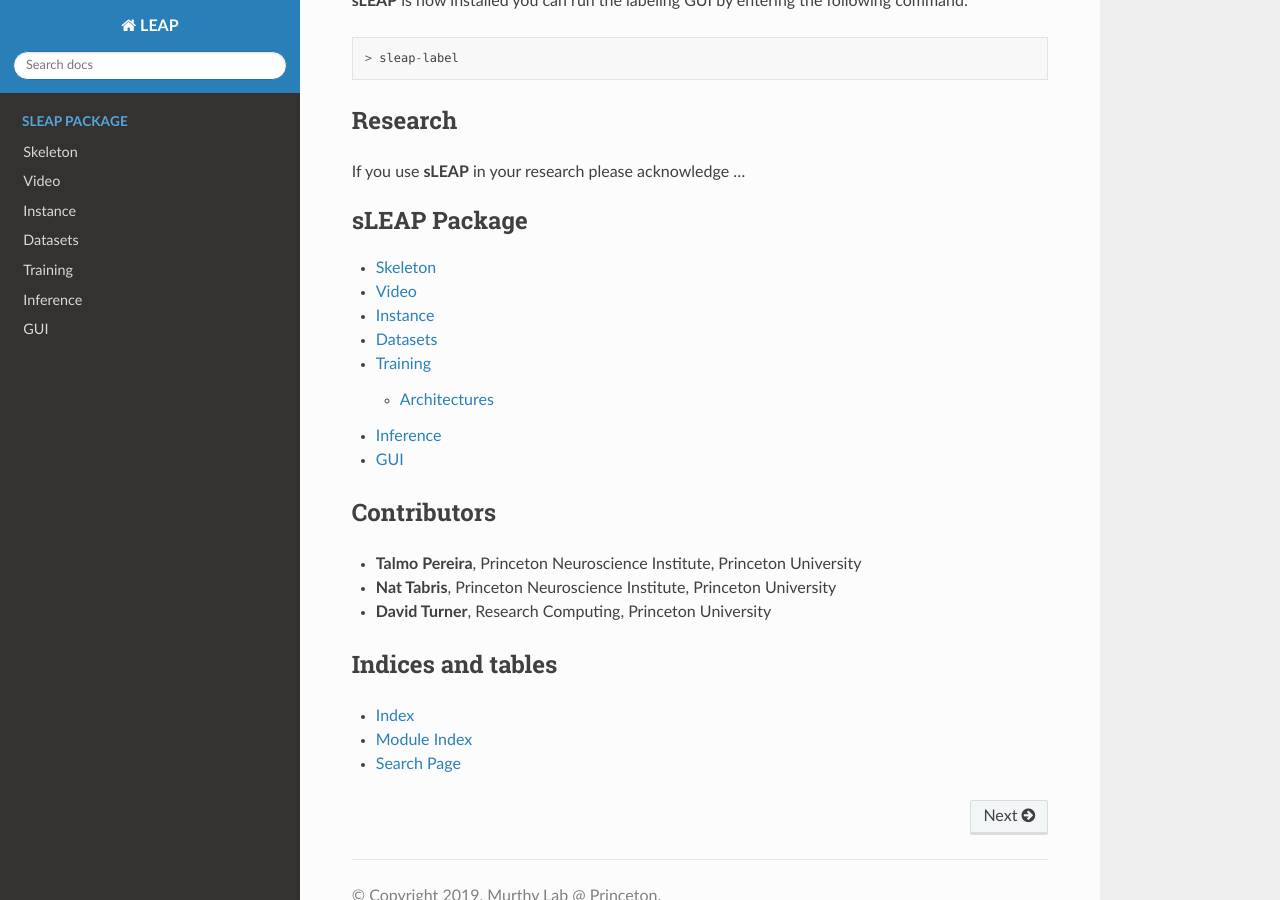
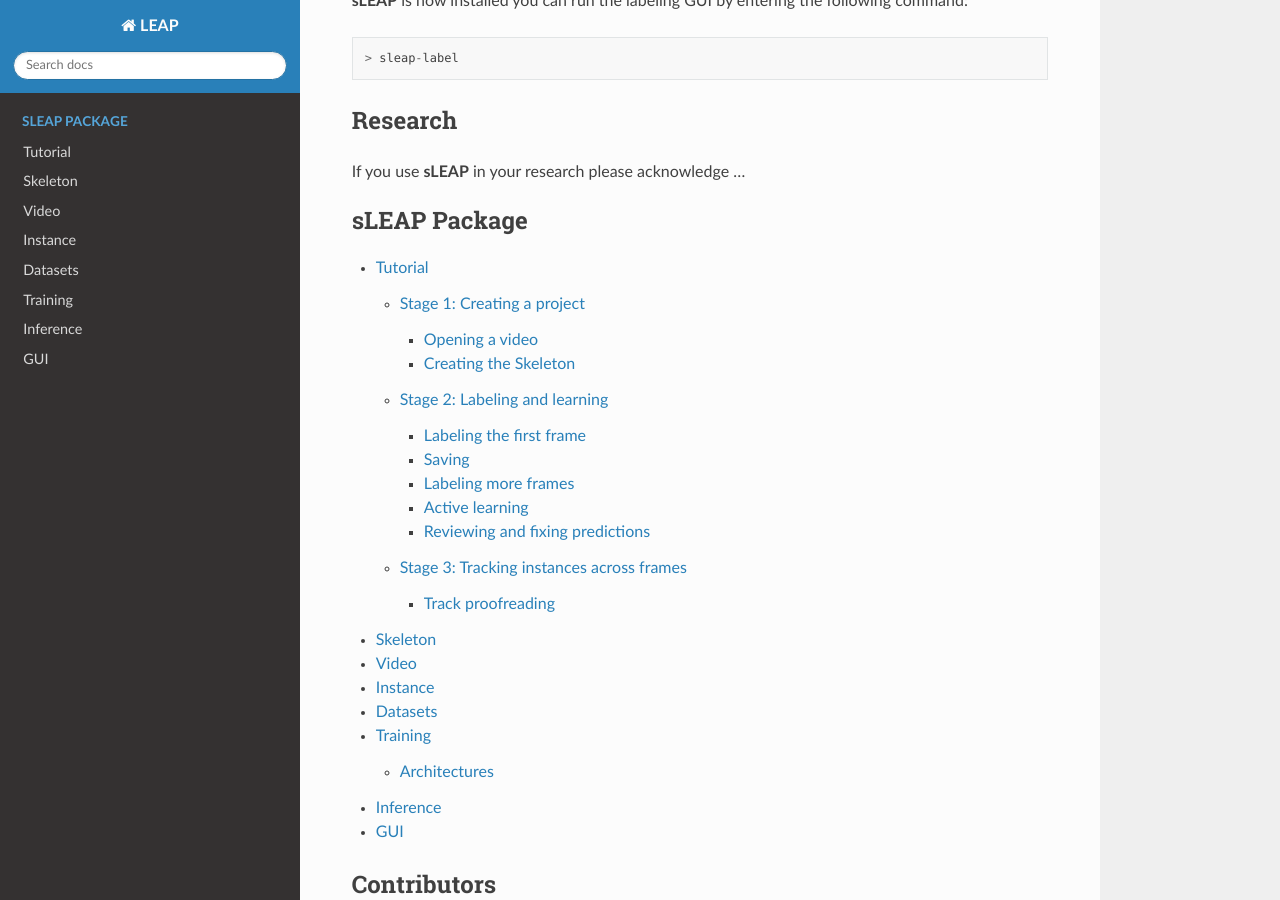
Before and after one commit to mingxiaowei/jelly-sleap, a Sphinx documentation site: the page built from docs/index.rst, in a window 1280 px wide and 900 px high, scrolled down 1913 px. Built offline with Sphinx 7.4.7 and the Read the Docs theme 2.0.0, drawn with Linux system fonts in a browser that asks for light colours; some of the changed lines change nothing that is shown.

Commit message:
tutorial draft

```diff
--- a/docs/index.rst
+++ b/docs/index.rst
@@ -6,6 +6,7 @@
     :caption: sLEAP Package
     :maxdepth: 3
 
+    tutorial
     skeleton
     video
     instance
--- /dev/null
+++ b/docs/tutorial.rst
@@ -0,0 +1,326 @@
+Tutorial
+========
+
+Before you can use sLEAP, you’ll need to install it. Follow the
+instructions at https://murthylab.github.io/sleap/ to install sLEAP and
+start the GUI app.
+
+There are three main stages of using sLEAP:
+
+1. Creating a project, opening a movie and defining the skeleton;
+
+2. Labeling and learning, labeling of video frames assisted by network
+   predictions;
+
+3. Prediction and proofreading, final network predictions of body-part
+   positions and proofreading of track identities in full videos.
+
+Stage 1: Creating a project
+---------------------------
+
+When you first start sLEAP you’ll see an open dialog. Since you don’t
+yet have a project to open, click “Cancel” and you’ll be left with a
+new, empty project.
+
+Opening a video
+~~~~~~~~~~~~~~~
+
+Add a **video** by clicking the “Add Video” button in the “Videos” panel
+on the right side of the main window, the “Add Video” command in the
+“Videos” menu, or the keyboard shortcut.
+
+|image0|
+
+You’ll then be able to select one or more video files and click “Open”.
+sLEAP currently supports mp4, avi, and h5 files. For mp4 and avi files,
+you’ll be asked whether to import the video as grayscale. For h5 files,
+you’ll be asked the dataset and whether the video is stored with
+channels first or last.
+
+|image1|
+
+Creating the Skeleton
+~~~~~~~~~~~~~~~~~~~~~
+
+Create a new **skeleton** using the “Skeleton” panel on the right side
+of the main window.
+
+Use the “New node” button to add a node (i.e., joint or body part).
+Double click the node name to rename it (hit enter after you type the
+new name). Repeat until you have created all your nodes. You then need
+to connect the nodes with edges. Directly to the left of the “Add edge”
+button you’ll see two drop-down menus. Use these to select a pair of
+nodes, and then click “Add edge”. Repeat until you’ve entered all the
+edges.
+
+|image2|
+
+Note: it’s okay to add edges after you’ve already labeled some
+instances. Any labeled instances will be updated with the new edge. But
+if you add a new node after labeling instances, there’s currently no way
+to update your already labeled instances with this node.
+
+Stage 2: Labeling and learning
+------------------------------
+
+We start by assembling a candidate group of images to label. You can
+either pick your own frames or let the system suggest a set of frames
+using the “Generate Suggestions” panel. sLEAP can choose these frames
+(i) randomly, or using (ii) Strides (evenly spaced samples), (iii) PCA
+(runs Principle Component Analysis on the images, clusters the images
+into groups, and uses sample frames from each cluster), or (iv) BRISK
+(extracts features from each image using key-point detection then runs
+PCA and clustering).
+
+|image3|
+
+Labeling the first frame
+~~~~~~~~~~~~~~~~~~~~~~~~
+
+Start by adding an **instance** of the skeleton to the current image by
+clicking the “Add Instance” button in the Instances panel, selecting
+“Add Instance” from the “Labels” menu, or the keyboard shortcut. This
+first instance will have its points located at random. Move the points
+to their appropriate positions by dragging with the mouse. Use the mouse
+scroll-wheel to **zoom**.
+
+|image4|
+
+You can **move the entire instance** by holding down the “Alt” key while
+you click and drag the instance. You can **rotate the instance** by
+using the scroll-wheel while holding down the “Alt” key.
+
+For body parts that are not visible in the frame, right-click the node
+(or its name) to toggle visibility. The node will appear smaller to show
+that it’s marked as “not visible”. If you can determine where an
+occluded node would be in the image, you may label it as “visible” in
+order to train the model to predict the node even when it’s occluded.
+
+|image5|
+
+Saving
+~~~~~~
+
+Since this is a new project, you’ll need to select a location and name
+the first time you save. sLEAP will ask you to save before closing any
+project that has been changed to avoid losing any work. Note: There is
+not yet an “undo” feature built into sLEAP. If you want to make
+temporary changes to a project, use the “Save As…” command first to save
+a copy of your project.
+
+Labeling more frames
+~~~~~~~~~~~~~~~~~~~~
+
+After labeling the first frame saving the project, it’s time to label
+more frames. Nodes positions will be copied from the instances in the
+prior labeled frame to increase labeling speed. If you generated a list
+of suggested frames, you can go to the next frame in the labeling set by
+either:
+
+-  clicking “Next” under the list of suggested frames
+-  double-clicking one of the suggested frames on the list
+-  selecting “Next Suggestion” from the “Labels” menu
+-  using the keyboard shortcut listed in the “Labels” menu
+
+You can also always pick a frame to label by using the slider bar under
+the video.
+
+There’s no need to be consistent about which animal you label with which
+instance for the case of multiple animals. For instance, suppose you
+have a male and a female. It’s fine to label the male with the blue
+instance in some frames and the orange instance in others. Tracking (and
+track proofreading) is the final stage in the workflow and occurs after
+predicting body part locations.
+
+When you label a frame, it’s best if you can label all the instances of
+your animal in the frame. Otherwise, the models may learn to not
+identify things that look like the instances you didn’t label.
+
+Active learning
+~~~~~~~~~~~~~~~
+
+Active learning has two main goals. First, it speeds up the labeling
+process as it is faster to correct a predicted instance which is mostly
+correct than it is to add a new instance from scratch. Second, it
+provides feedback about where your model does well and where it does
+poorly, and this should give you a better idea of which frames will be
+most useful to label.
+
+To run active learning, select “Run Active Learning…” from the “Predict”
+menu. This trains new models using the frames that you’ve already
+labeled in your project, and then uses these models to predict instances
+in the suggested frames that you haven’t yet labeled (or on other random
+frames). This process can take a while, and since it runs on your
+machine, you should only try it if you have a GPU installed.
+
+|image6|
+
+Active learning uses the training settings which we’ve found to work
+well on a wide range of videos. We train a “centroid” model on 1/4 scale
+images and then use this to crop where we think there are instances
+during inference. Another pair of models are trained on unscaled,
+cropped images. The “confidence map” model is used to infer node
+locations, and the “part affinity field” model is used to infer the
+edges that connect nodes.
+
+There are a few hyperparameters that you can control for active
+learning:
+
+-  **Minimum crop size** ensures that the box for our crop is at least a
+   given size instead of using the tightest crop that will bound any
+   labeled instance.
+
+-  **Negative samples** help the model learn to distinguish instances
+   from the background by including randomly selected crops where there
+   are no labeled instances.
+
+-  **Sigma** controls the size of the confidence map gaussians and part
+   affinity fields used for training.
+
+-  **Batch Size** determines how many samples are used to train the
+   neural network at one time. If you get an error that your GPU ran out
+   of memory while training, you should try a smaller batch size.
+
+You can visually preview the effects of these settings on the training
+data by clicking the “View Training Image Inputs…” button. You’ll then
+see windows with the confidence maps and part affinity fields that will
+be used to train the models.
+
+After setting the parameters click “Run Active Learning”. During the
+training process, you’ll see a window where you can monitor the loss.
+Blue points are training loss for each batch, lines are training and
+validation loss for the epochs (these won’t appear until the second
+epoch has finished.) There’s a button to stop training the model when
+you think is appropriate, or the training will automatically stop if the
+model doesn’t improve for a certain number of epochs (15 by default)
+
+First we train a model for confidence maps, part affinity fields, and
+centroids, and then we run inference. The GUI doesn’t yet give you a way
+to monitor the progress during inference, although you can get more
+information in the console window from which you started sLEAP.
+
+When active learning finishes, you’ll be told how many instances were
+predicted. Suggested frames with predicted instances will be marked in
+red on the seek-bar.
+
+**For experts in training neural networks:** The “Expert Controls…”
+command in the “Predict” lets you control many more hyperparameters, as
+well as defining “training profiles”. You can turn off cropping for
+training or for inference, and you can adjust image scaling. You can
+also mix and match models trained at different times. Use at your own
+risk.
+
+|image7|
+
+Reviewing and fixing predictions
+~~~~~~~~~~~~~~~~~~~~~~~~~~~~~~~~
+
+After you’ve successfully trained models and predicted some instances,
+you’ll get a message that active learning has finished. Every suggested
+frame with predicted instances will have a distinctive mark in the
+seek-bar. Suggested frames which you labeled are marked in blue while
+those with predicted instances are marked in red. Predicted instances
+will *not* be used for future model training unless you correct the
+predictions in the GUI.
+
+[add visual: creating instance from prediction and making changes to it]
+
+Predicted instances in the frame are displayed in grey with yellow
+nodes. To edit a prediction, you’ll need to replace it with an editable
+instance. There are a few ways to do this:
+
+-  double-click the predicted instance and it will be converted into a
+   regular instance
+-  add an instance (by clicking the “Add Instance” button, using the
+   menu command or keyboard shortcut) and it will replace one of the
+   predicted instances with your new instance (it does this in sequence,
+   so the next instance you add will replace a different predicted
+   instance in the frame)
+
+You can now edit the instance as before. Once you’ve added and/or
+corrected more instances, you can repeat the active learning process:
+train a new model, predict on more frames, correct those predictions,
+and so on. You’ll want to regularly generate new frame suggestions,
+since active learning will return predictions for just these frames.
+
+Stage 3: Tracking instances across frames
+-----------------------------------------
+
+When you’re satisfied with the predictions you’re getting during active
+learning, you can use your models to predict on more frames by selecting
+“Run Inference…” from the “Predict” menu. This will use the most
+recently trained set of models.
+
+|image8|
+
+Inference only returns track data if you run it on a continuous range of
+frames. To do this, select a range of frames in the seek-bar by
+shift-clicking in the seek-bar and dragging over the desired range (this
+could be the entire video). The selected frames will be highlighted in
+light blue in the seek-bar. If a range of frames is selected in the
+seek-bar, inference will return predictions (with tracks) for that
+range, rather than returning predictions on the suggested frames.
+
+It’s also possible to run inference using the command line interface
+(useful if you’re going to run on a cluster). For more details on the
+command line interface, run
+
+::
+
+   python -m sleap.nn.inference ~~help
+
+Track proofreading
+~~~~~~~~~~~~~~~~~~
+
+Once you have predicted tracks, you’ll need to proofread these to ensure
+that the identities of instances across frames are correct. By default,
+predicted instances all appear in grey and yellow. Select “Color
+Predicted Instances” to show the tracks in color. (Note that colors in
+the frame match colors in the seek-bar and colors in the “Instances”
+panel.) Click an instance to see it’s track name. Double-click the track
+name in the “Instances” panel to change the name.
+
+There are two main types of mistakes made by the tracking code: mistaken
+identities and lost identities.
+
+**Mistaken Identities:** The code may misidentify which instance goes in
+which track, in which case you’ll want to “swap” the identities.
+
+You can swap the identities assigned to a pair of instances by selecting
+“Transpose Instance Tracks” in the “Labels” menu. If there are just two
+instances in the frame, it already knows what it do. If there are more,
+you’ll have to click the two instances you want to swap.
+
+|image9|
+
+You can assign an instance to a different (or new) track from the “Set
+Instance Track” submenu in the “Labels” menu.
+
+You can select instances by typing a number between 1 and 9, by clicking
+the instance in the frame, or by clicking the instance in the
+“Instances” panel (on the right side of your main window). When an
+instance is selected, you’ll see it’s track name. These track names can
+be edited by double-clicking the track name in the “Instances” panel.
+
+When you assign an instance to a track, this change will also be applied
+to all *subsequent* frames. For instance, if you move an instance from
+track 3 to track 2, then any instance in track 3 in subsequent frames
+will also be moved to track 2. This lets you effectively “merge” tracks.
+
+**Lost Identities:** The code may fail to identity an instance in one
+frame with any instances from previous frames. In this case, you’ll want
+to find the first frame in which the new track occurs and change the
+instance track to the track from previous frames. The “Next Track Spawn
+Frame” command in the “Labels” menu will take you to the next frame in
+which a new track is spawned.
+
+.. |image0| image:: docs/_static/add-video.gif
+.. |image1| image:: docs/_static/video-options.gif
+.. |image2| image:: docs/_static/add-skeleton.gif
+.. |image3| image:: docs/_static/suggestions.jpg
+.. |image4| image:: docs/_static/labeling.gif
+.. |image5| image:: docs/_static/toggle-visibility.gif
+.. |image6| image:: docs/_static/learning-dialog.jpg
+.. |image7| image:: docs/_static/expert-dialog.jpg
+.. |image8| image:: docs/_static/inference-dialog.jpg
+.. |image9| image:: docs/_static/fixing-track.gif
```
Also changed, not shown: docs/_static/add-skeleton.gif (added), docs/_static/add-video.gif (added), docs/_static/expert-dialog.jpg (added), docs/_static/fixing-track.gif (added), docs/_static/inference-dialog.jpg (added), docs/_static/learning-dialog.jpg (added), docs/_static/suggestions.jpg (added), docs/_static/toggle-visibility.gif (added), docs/_static/video-options.gif (added), 2 other files.
